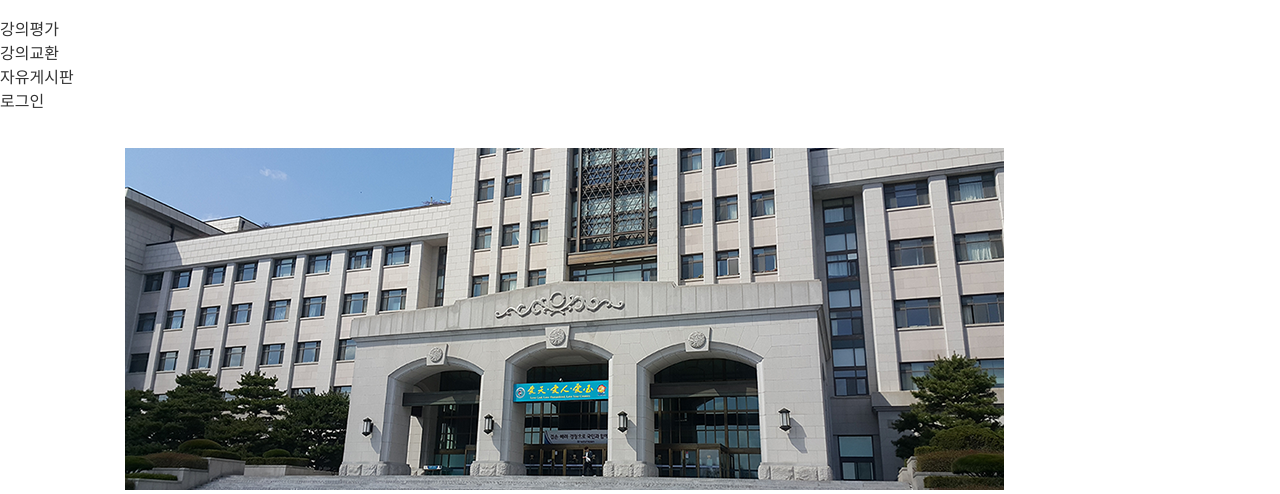
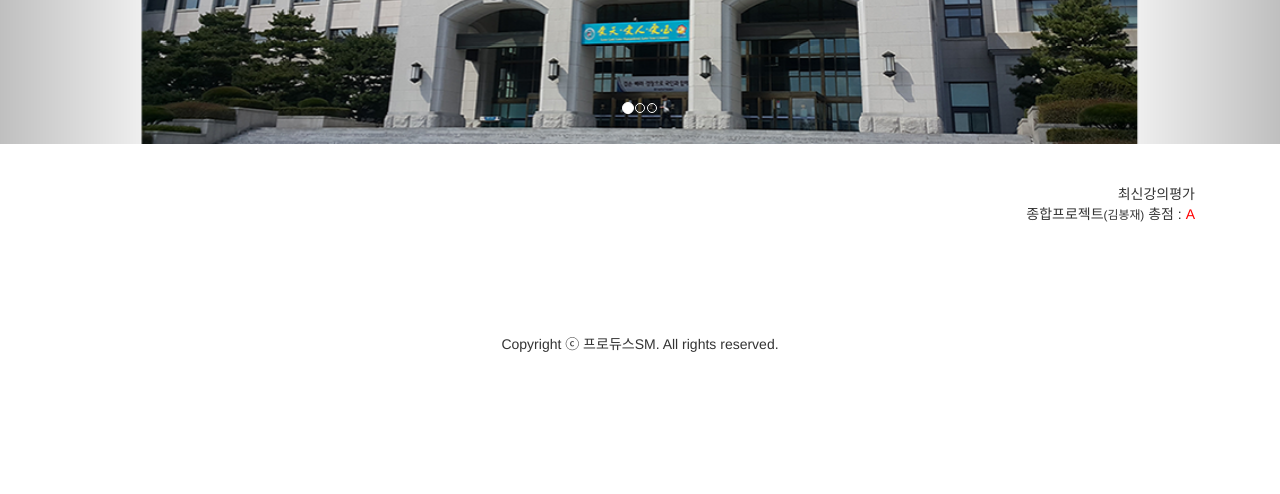
Before and after one commit to yu78/SunmoonSM, a PHP site: page / in a window 1280 px wide. Shown: the part 325-819 px from the top of the page. After the commit the page ends 677 px from the top, so only its background shows below. Run offline with PHP 8.4, Linux system fonts and the light colour scheme; data comes from the database, SQL or seed files in the repository; some libraries are stand-ins or nearby versions.

Commit message:
Add files via upload

```diff
--- a/index.php
+++ b/index.php
@@ -1,54 +1,160 @@
 <?php include "db.php"; ?>
-<!DOCTYPE html>
-<html lang="ko">
+<!DOCTYPE html PUBLIC "-//W3C//DTD XHTML 1.0 Transitional//EN" "http://www.w3.org/TR/xhtml1/DTD/xhtml1-transitional.dtd">
+<html lang="ko" xmlns="http://www.w3.org/1999/xhtml">
 <head>
-	<meta charset="utf-8" />
+	<meta http-equiv="Content-Type" content="text/html; charset=utf-8" />
+
 	<title>프로듀스SM</title>
-	<meta name="viewport" content="wideth=device-width, initial-scale=1">
+	<meta name="viewport" content="wideth=device-width, initial-scale=1"> <!-- 반응형 -->
 	<link rel="stylesheet" type="text/css" href="css/common.css" />
-  <link rel="stylesheet" href="css/top_menu.css" />
+	<!-- 합쳐지고 최소화된 최신 CSS -->
+	<link rel="stylesheet" href="../css/bootstrap.min.css">
+	<!-- 부가적인 테마 -->
+	<link rel="stylesheet" href="../css/bootstrap-theme.min.css">
+	<!-- 합쳐지고 최소화된 최신 자바스크립트 -->
+	<script src="../js/bootstrap.min.js"></script>
+	<!--[if lt IE 9]> <script src="http://html5shim.googlecode.com/svn/trunk/html5.js"></script> <![endif]-->
 
+	<!-- 부트스트랩 이미지 슬라이드 -->
+	<link href="http://netdna.bootstrapcdn.com/bootstrap/3.1.1/css/bootstrap.min.css" rel="stylesheet" />
+	<script src="http://ajax.googleapis.com/ajax/libs/jquery/1.11.1/jquery.min.js"></script>
+	<script src="http://netdna.bootstrapcdn.com/bootstrap/3.1.1/js/bootstrap.min.js"></script>
 
-<!-- 팝업창 호출 -->
+	<!-- css -->
+	<style>
+	th{
+		text-align: center;
+	}
+	</style>
+	<style>
+	td{
+		text-align: center;
+	}
+	</style>
+	<style>
+	#jb-container {
+		width: 940px;
+		margin: 10px auto;
+		padding: 20px;
+	}
+
+	/* 반응형 */
+	@media ( max-width: 768px ) {
+		#jb-container {
+			width: auto;
+		}
+	}
+		</style>
+
+		<!-- 자바 스크립트 -->
 		<script language = "javascript">
-	function showPopup() {
+		// 팝업창 호출
+		function popupLogin() {
 			//팝업창 가운데 호출 함수가 제대로 안됨 일단은 눈대중으로 가운데 맞춰놨음
 			// var windowWidth = 700; //가로
 			// var windowHeight = 600; //세로
 			// var left = Math.ceil((window.screen.width - windowWidth)/2);
 			// var top = Math.ceil((window.screen.height - windowHeight)/2);
 			// window.open("signUp.html", "a", "width="+windowWidth+, "height="+windowHeight+, "left="+left+, "top="+top+);}
-		window.open("../member/log_in.php", "a", "width=700, height=600, left=430, top=50");}
+			window.open("../member/login.php", "a", "width=500, height=600, left=550, top=100");
+			}
+			function popupRegister() {
+				window.open("../member/register.php", "a", "width=550, height=600, left=550, top=30");
+			}
 			</script>
 		</head>
 		<body>
-	<h3><a href="../index.php"><img src="../img/프로듀스SM로고.png"></a></h3>
-  <br><br><nav id="topMenu">
-		<ul class="center">
-		<li><a class="menuLink" href="../page/evaluation.php">강의평가</a></li>
-		<li><a class="menuLink" href="../page/trade.php">강의교환</a></li>
-		<li><a class="menuLink" href="../page/list.php">자유게시판</a></li>
-		<li><a class="menuLink" onclick="showPopup();">로그인</a></li>
+			<nav class="navbar navbar-expand-lg navbar-dark bg-primary">
+			  <a class="navbar-brand"href="../index.php">프로듀스SM</a>
+			  <button class="navbar-toggler" type="button" data-toggle="collapse" data-target="#navbarColor01" aria-controls="navbarColor01" aria-expanded="false" aria-label="Toggle navigation" style="">
+			    <span class="navbar-toggler-icon"></span>
+			  </button>
+
+			  <div class="collapse navbar-collapse" id="navbarColor01">
+			    <ul class="navbar-nav mr-auto">
+			      <li class="nav-item">
+			        <a class="nav-link" href="../page/evaluation.php">강의평가</a>
+			      </li>
+			      <li class="nav-item">
+			        <a class="nav-link" href="../page/trade.php">강의교환</a>
+			      </li>
+			      <li class="nav-item">
+			        <a class="nav-link" href="../page/list.php">자유게시판</a>
+			      </li>
+						<?php if(isset($_SESSION['userid'])){	?>
+							<li class="nav-item">
+				        <a class="nav-link" href="../page/mypage.php">마이페이지</a>
+				      </li>
+							<li class="nav-item">
+				        <a class="nav-link" href="../member/logout.php">로그아웃</a>
+				      </li>
+						<?php } else { ?>
+			      <li class="nav-item">
+			        <a class="nav-link" onclick="popupLogin();">로그인</a>
+			      </li>
+						<li class="nav-item">
+			        <a class="nav-link" onclick="popupRegister();">회원가입</a>
+			      </li>
+						<?php } ?>
 			    </ul>
-  </nav>  <!-- end of menu -->
-	<br><br><h4><img src="../img/본관.png"></h4>
-	<!-- <div id="login_box">
-    <h1>로그인</h1>
-      <h4 id="main_t">게시판을 이용하려면 로그인이 필요합니다.</h4>
-        <form method="post" action="member/login_ok.php">
-    			<table align="center" border="0" cellspacing="0" width="300" id="log_ta">
-            <tr>
-              <td width="130" colspan="1"><input type="text" name="userid" class="inph"></td>
-              <td rowspan="2" align="center" width="100" > <button type="submit" id="btn" >로그인</button></td>
-            </tr>
-            <tr>
-              <td width="130" colspan="1"> <input type="password" name="userpw" class="inph"></td>
-            </tr>
-            <tr>
-              <td colspan="3" align="center" class="mem"><a href="member/member.php">회원가입 하시겠습니까?</a></td>
-            </tr>
-          </table>
-        </form>
-      </div> -->
+				</div>
+			</nav>
+
+			<!-- 이미지 슬라이드 -->
+			<div id="myCarousel" class="carousel slide" data-ride="carousel">
+				<!--페이지-->
+				<ol class="carousel-indicators">
+					<li data-target="#myCarousel" data-slide-to="0" class="active"></li>
+					<li data-target="#myCarousel" data-slide-to="1"></li>
+					<li data-target="#myCarousel" data-slide-to="2"></li>
+				</ol>
+				<!--페이지-->
+				<div class="carousel-inner">
+					<!--슬라이드1-->
+					<div class="item active">
+						<img src="../img/본관.png" style="width:100%" alt="First slide">
+						<div class="container">
+							<div class="carousel-caption">
+							</div>
+						</div>
+					</div>
+
+					<!--슬라이드2-->
+					<div class="item">
+						<img src="../img/자연관.png" style="width:100%" data-src="" alt="Second slide">
+						<div class="container">
+							<div class="carousel-caption">
+							</div>
+						</div>
+					</div>
+
+					<!--슬라이드3-->
+					<div class="item">
+						<img src="../img/기숙사.jpg" style="width:100%" data-src="" alt="Third slide">
+						<div class="container">
+							<div class="carousel-caption">
+							</div>
+						</div>
+					</div>
+				</div>
+				<!--이전, 다음 버튼-->
+				<a class="left carousel-control" href="#myCarousel" data-slide="prev"><span class="glyphicon glyphicon-chevron-left"></span></a>
+				<a class="right carousel-control" href="#myCarousel" data-slide="next"><span class="glyphicon glyphicon-chevron-right"></span></a>
+			</div>
+
+			<br><br><div class="container">
+				<p class="text-right">최신강의평가<br>
+				<?php
+					$result = mq("SELECT * FROM evaluation order by idx desc limit 3");
+					while($evaluation = mysqli_fetch_array($result)){
+				?>
+				<?php echo $evaluation['lectureName']?><small>(<?php echo $evaluation['professorName']; ?>)</small> 총점 : <span style="color: red;"><?php echo $evaluation['totalScore']; ?></span><br>
+				<?php } ?>
+				</p>
+			</div>
+			<!-- footer -->
+			<div class="container" style="padding-top:100px;">
+				<p class="text-center">Copyright ⓒ 프로듀스SM. All rights reserved.</p>
+			</div>
 		</body>
 	</html>
```
Also changed, not shown: db.sql (+146 -22 lines), db.php (line endings or trailing spaces), password.php (line endings or trailing spaces). Lines whose indentation alone changed are shown as unchanged.
